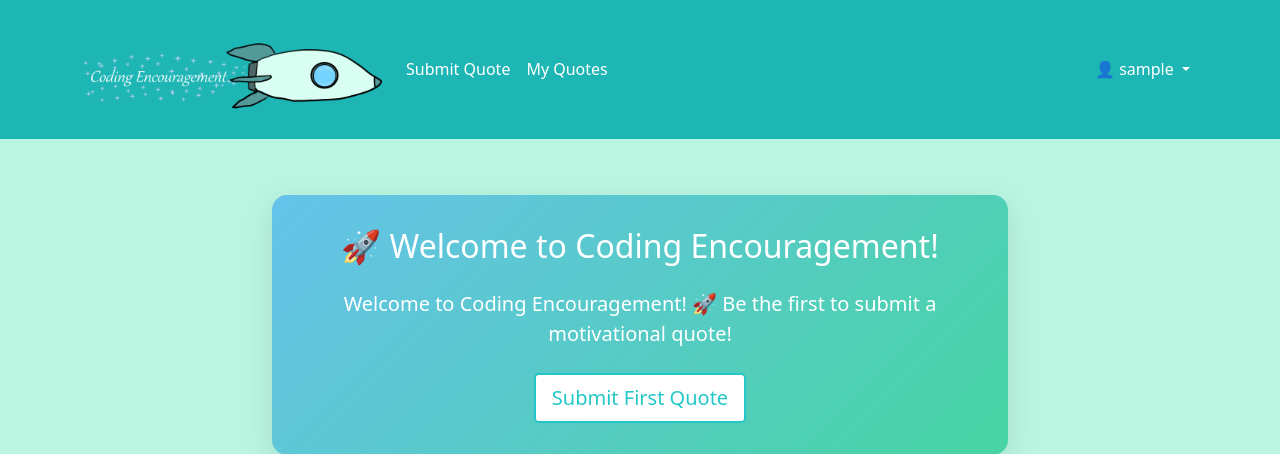
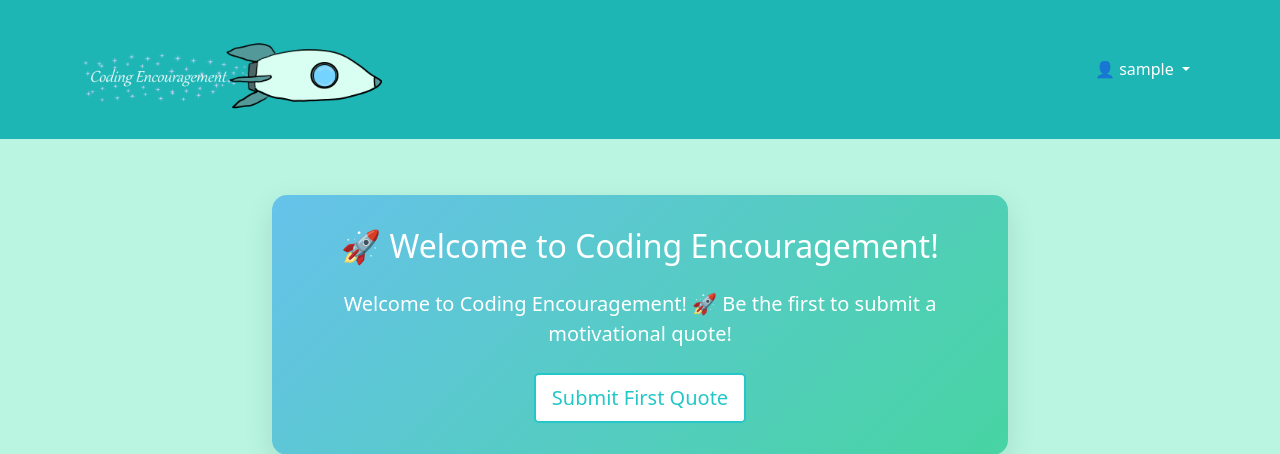
Before and after one commit to DavidShergold/coding-encouragement, a Django app: page / in a window 1280 px wide. Shown: the top 454 px of the page. Run offline with Django 5.2, Linux system fonts and the light colour scheme; the visitor is signed in with stand-in values (Sample User, id 1); data that the repository does not hold is empty.

Commit message:
recolour log-out function and tweak navbar

```diff
--- a/coding_encouragement/static/css/style.css
+++ b/coding_encouragement/static/css/style.css
@@ -134,3 +134,10 @@ body {
     max-height: 150px;
     max-width: 300px;
 }
+
+@media (max-width: 991.98px) {
+    .logo {
+        max-height: 50px;
+        max-width: 150px;
+    }
+}
--- a/coding_encouragement/templates/coding_encouragement/base.html
+++ b/coding_encouragement/templates/coding_encouragement/base.html
@@ -33,10 +33,10 @@
                 <span class="navbar-toggler-icon"></span>
             </button>
             <div class="collapse navbar-collapse" id="navbarNav">
-                <ul class="navbar-nav me-auto">
-                    <!--<li class="nav-item">
+                <!--<ul class="navbar-nav me-auto">
+                    <li class="nav-item">
                         <a class="nav-link" href="{% url 'home' %}">Home</a>
-                    </li>-->
+                    </li>
                     {% if user.is_authenticated %}
                     <li class="nav-item">
                         <a class="nav-link" href="{% url 'submit_quote' %}">Submit Quote</a>
@@ -45,8 +45,8 @@
                         <a class="nav-link" href="{% url 'my_quotes' %}">My Quotes</a>
                     </li>
                     {% endif %}
-                </ul>
-                <ul class="navbar-nav">
+                </ul> -->
+                <ul class="navbar-nav ms-auto">
                     {% if user.is_authenticated %}
                     <li class="nav-item dropdown">
                         <a class="nav-link dropdown-toggle" href="#" id="navbarDropdown" role="button" data-bs-toggle="dropdown" aria-expanded="false">
@@ -100,12 +100,12 @@
                     <small class="text-muted">You'll need to log in again to submit or manage your quotes.</small>
                 </div>
                 <div class="modal-footer">
-                    <button type="button" class="btn btn-secondary" data-bs-dismiss="modal">
+                    <button type="button" class="btn btn-outline-cyan" data-bs-dismiss="modal">
                         ❌ Cancel
                     </button>
                     <form method="post" action="{% url 'logout' %}" style="display: inline;">
                         {% csrf_token %}
-                        <button type="submit" class="btn btn-danger">
+                        <button type="submit" class="btn sub-btn">
                             🚪 Yes, Logout
                         </button>
                     </form>
```
